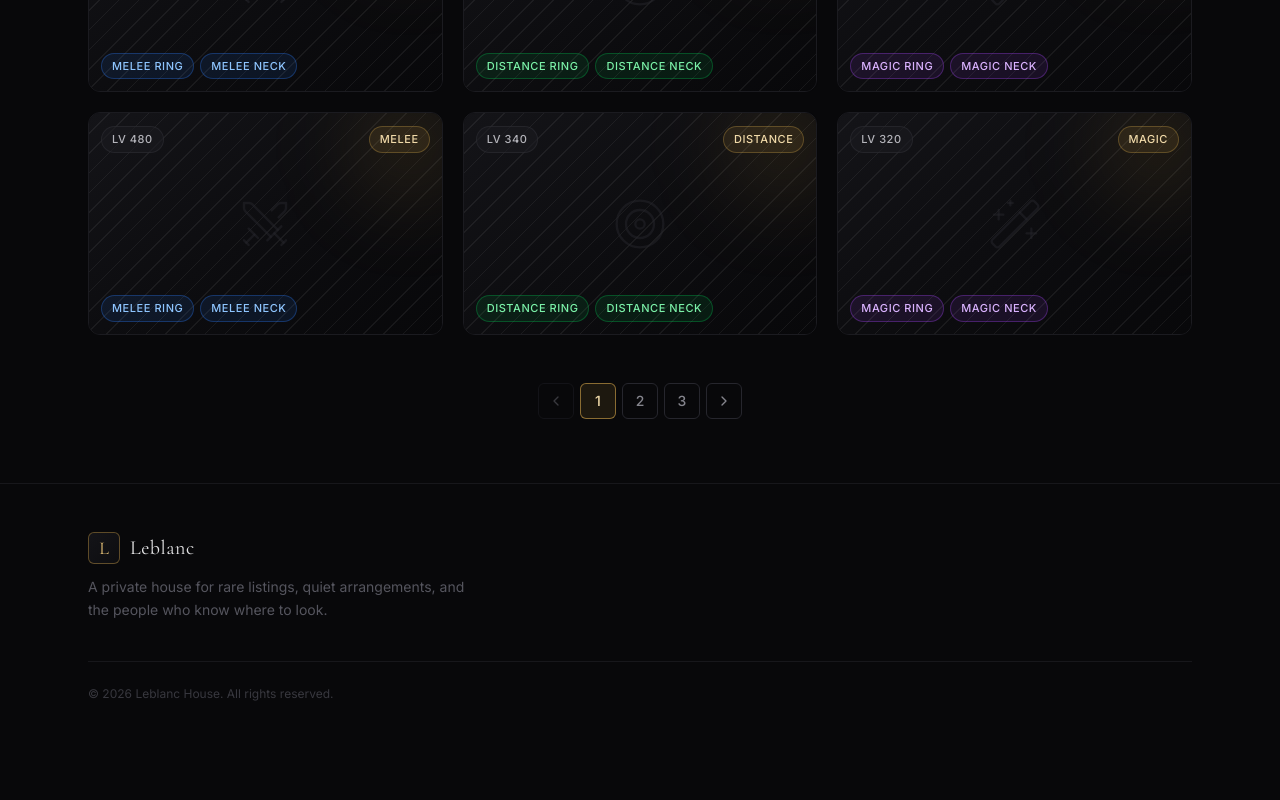
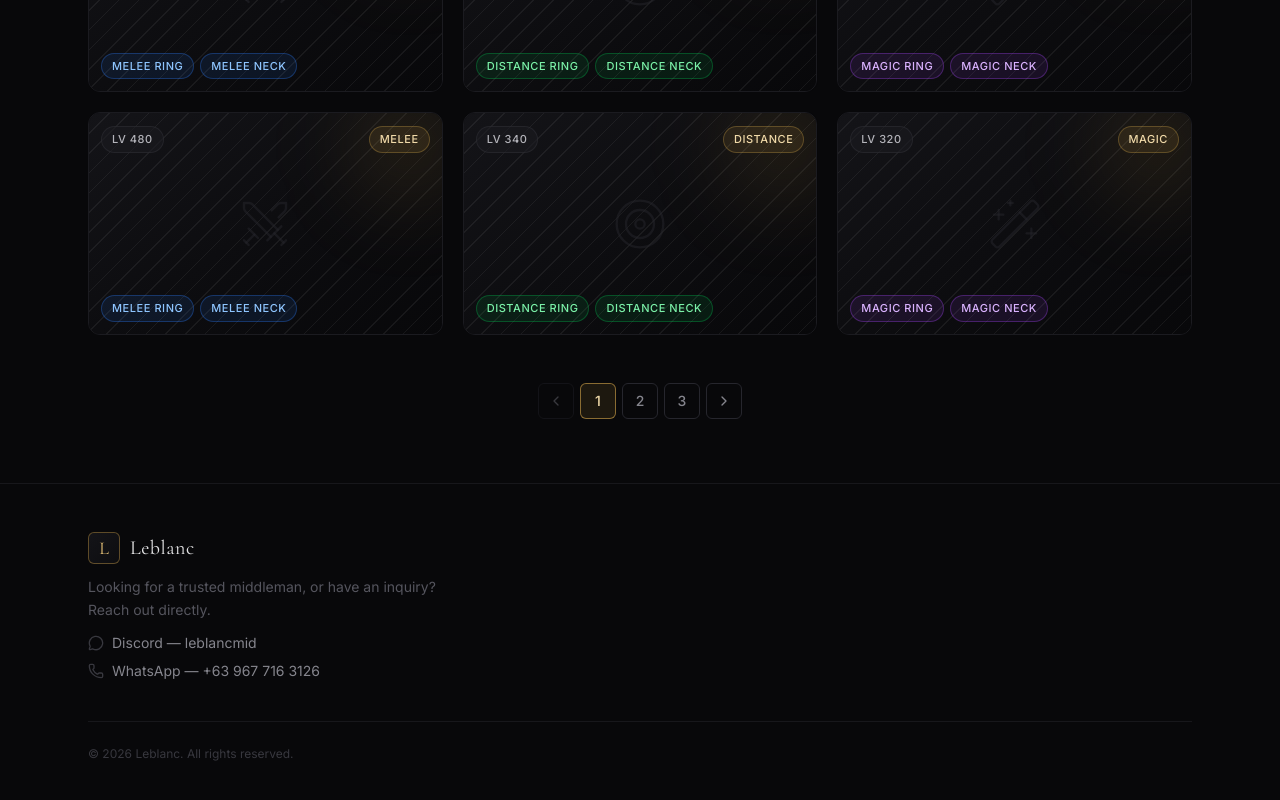
Before and after one commit to Leblancmid/Leblanc, a React (Vite) app: page /for-sale in a window 1280 px wide. Shown: the part 395-1195 px from the top of the page. Before the commit the page ends 1145 px from the top, so only its background shows below. Built offline with nearby package versions, Linux system fonts and the light colour scheme.

Commit message:
Add clickable Discord and WhatsApp contact rows to footer
Replaces the plain contact sentence with two linked rows so visitors
can reach out directly instead of copying text by hand.

```diff
--- a/src/components/layout/Footer.tsx
+++ b/src/components/layout/Footer.tsx
@@ -1,4 +1,6 @@
+import { MessageCircle, Phone } from 'lucide-react'
 import { Logo } from './Logo'
+import { DISCORD_URL, DISCORD_HANDLE, WHATSAPP_URL, WHATSAPP_NUMBER } from '@/lib/links'
 
 export function Footer() {
   return (
@@ -8,14 +10,33 @@ export function Footer() {
           <div className="max-w-sm">
             <Logo />
             <p className="mt-3 text-sm leading-relaxed text-ink-400">
-              A private house for rare listings, quiet arrangements, and the people who know
-              where to look.
+              Looking for a trusted middleman, or have an inquiry? Reach out directly.
             </p>
+            <div className="mt-3 flex flex-col gap-2">
+              <a
+                href={DISCORD_URL}
+                target="_blank"
+                rel="noopener noreferrer"
+                className="flex items-center gap-2 text-sm text-ink-300 transition-colors hover:text-gold-300"
+              >
+                <MessageCircle className="size-4 text-ink-500" />
+                Discord — {DISCORD_HANDLE}
+              </a>
+              <a
+                href={WHATSAPP_URL}
+                target="_blank"
+                rel="noopener noreferrer"
+                className="flex items-center gap-2 text-sm text-ink-300 transition-colors hover:text-gold-300"
+              >
+                <Phone className="size-4 text-ink-500" />
+                WhatsApp — {WHATSAPP_NUMBER}
+              </a>
+            </div>
           </div>
         </div>
 
         <div className="mt-10 flex flex-col-reverse items-center justify-between gap-4 border-t border-ink-700/80 pt-6 sm:flex-row">
-          <p className="text-xs text-ink-500">&copy; {new Date().getFullYear()} Leblanc House. All rights reserved.</p>
+          <p className="text-xs text-ink-500">&copy; {new Date().getFullYear()} Leblanc. All rights reserved.</p>
         </div>
       </div>
     </footer>
--- a/src/lib/links.ts
+++ b/src/lib/links.ts
@@ -1 +1,5 @@
 export const DISCORD_URL = 'https://discord.com/users/338681076635533313'
+export const DISCORD_HANDLE = 'leblancmid'
+
+export const WHATSAPP_URL = 'https://wa.me/639677163126'
+export const WHATSAPP_NUMBER = '+63 967 716 3126'
```
